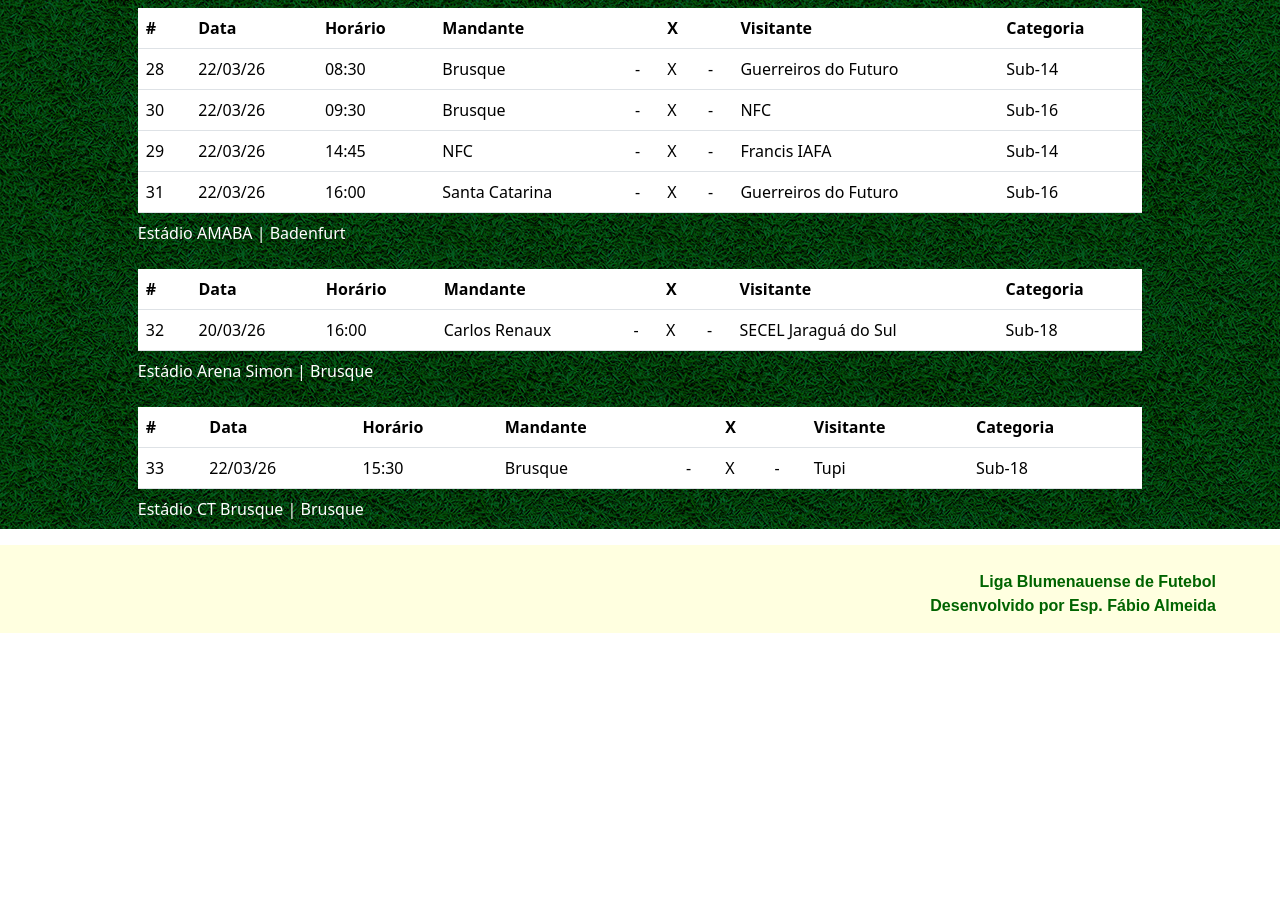
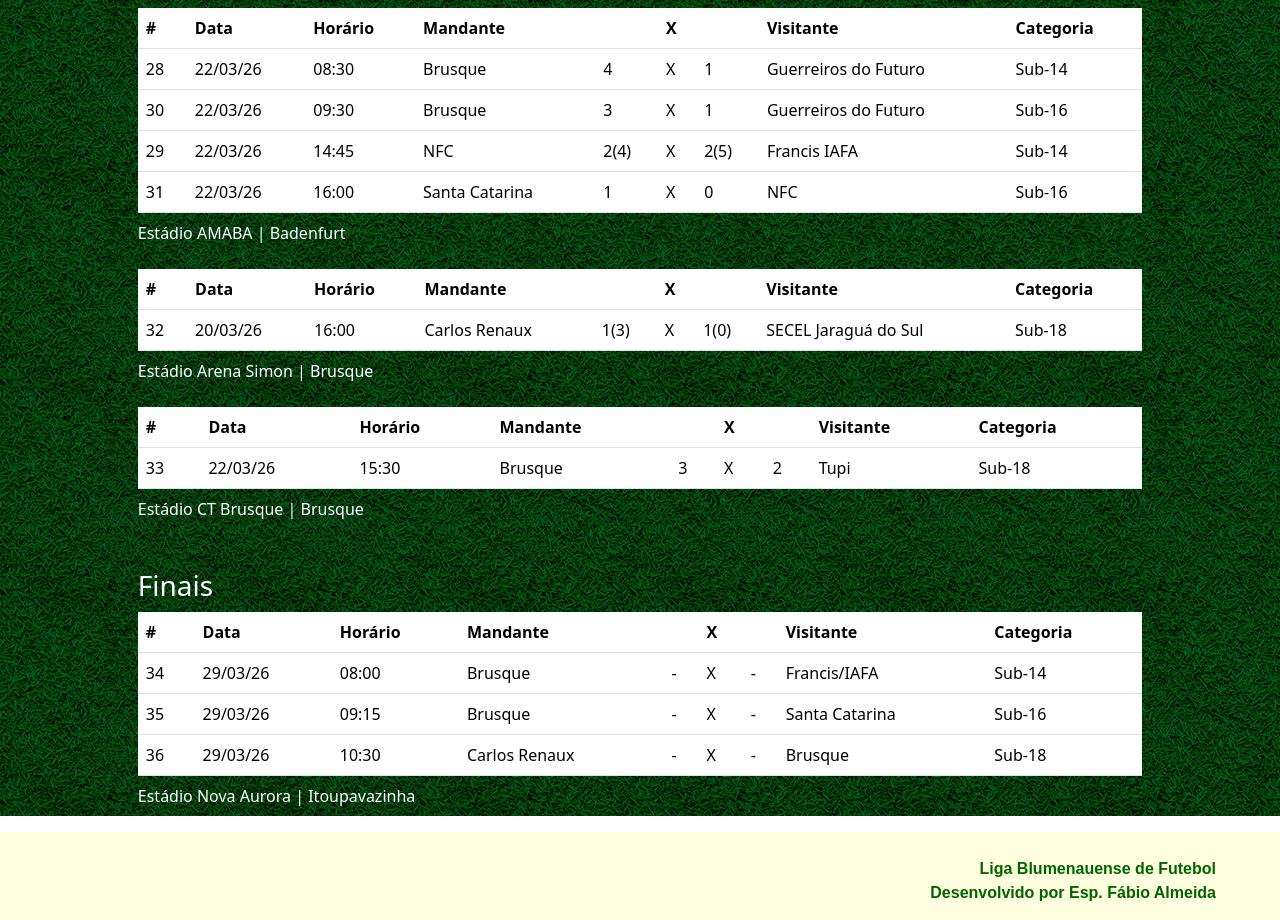
Before and after one commit to espFabioAlmeida/copalbfbase26, an Angular app: page / in a window 1280 px wide. Shown: the part 2700-3620 px from the top of the page. Before the commit the page ends 3333 px from the top, so only its background shows below. Built offline with nearby package versions, Linux system fonts and the light colour scheme.

Commit message:
Atualização finais

```diff
--- a/src/app/tabela/tabela.component.html
+++ b/src/app/tabela/tabela.component.html
@@ -532,9 +532,9 @@
                     <td>22/03/26</td>
                     <td>08:30</td>
                     <td>Brusque</td>
-                    <td>-</td>
+                    <td>4</td>
                     <td>X</td>
-                    <td>-</td>
+                    <td>1</td>
                     <td>Guerreiros do Futuro</td>
                     <td>Sub-14</td>
                 </tr>
@@ -543,10 +543,10 @@
                     <td>22/03/26</td>
                     <td>09:30</td>
                     <td>Brusque</td>
-                    <td>-</td>
+                    <td>3</td>
                     <td>X</td>
-                    <td>-</td>
-                    <td>NFC</td>
+                    <td>1</td>
+                    <td>Guerreiros do Futuro</td>
                     <td>Sub-16</td>
                 </tr>
                 <tr>
@@ -554,9 +554,9 @@
                     <td>22/03/26</td>
                     <td>14:45</td>
                     <td>NFC</td>
-                    <td>-</td>
+                    <td>2(4)</td>
                     <td>X</td>
-                    <td>-</td>
+                    <td>2(5)</td>
                     <td>Francis IAFA</td>
                     <td>Sub-14</td>
                 </tr>
@@ -565,10 +565,10 @@
                     <td>22/03/26</td>
                     <td>16:00</td>
                     <td>Santa Catarina</td>
-                    <td>-</td>
+                    <td>1</td>
                     <td>X</td>
-                    <td>-</td>
-                    <td>Guerreiros do Futuro</td>
+                    <td>0</td>
+                    <td>NFC</td>
                     <td>Sub-16</td>
                 </tr>
             </tbody>
@@ -597,9 +597,9 @@
                     <td>20/03/26</td>
                     <td>16:00</td>
                     <td>Carlos Renaux</td>
-                    <td>-</td>
+                    <td>1(3)</td>
                     <td>X</td>
-                    <td>-</td>
+                    <td>1(0)</td>
                     <td>SECEL Jaraguá do Sul</td>
                     <td>Sub-18</td>
                 </tr>
@@ -629,13 +629,71 @@
                     <td>22/03/26</td>
                     <td>15:30</td>
                     <td>Brusque</td>
-                    <td>-</td>
+                    <td>3</td>
                     <td>X</td>
-                    <td>-</td>
+                    <td>2</td>
                     <td>Tupi</td>
                     <td>Sub-18</td>
                 </tr>
             </tbody>
         </table>
     </section>
+
+    <section class="subtitulo">
+        <h3>Finais</h3>
+    </section>
+
+    <section class="table-responsive-md">
+        <table class="table">
+            <caption class="indicador_tabela">Estádio Nova Aurora | Itoupavazinha</caption>
+            <thead>
+                <tr>
+                    <th scope="col">#</th>
+                    <th scope="col">Data</th>
+                    <th scope="col">Horário</th>
+                    <th scope="col">Mandante</th>
+                    <th scope="col"></th>
+                    <th scope="col">X</th>
+                    <th scope="col"></th>
+                    <th scope="col">Visitante</th>
+                    <th scope="col">Categoria</th>
+                </tr>
+            </thead>
+            <tbody>
+                <tr>
+                    <td>34</td>
+                    <td>29/03/26</td>
+                    <td>08:00</td>
+                    <td>Brusque</td>
+                    <td>-</td>
+                    <td>X</td>
+                    <td>-</td>
+                    <td>Francis/IAFA</td>
+                    <td>Sub-14</td>
+                </tr>
+                <tr>
+                    <td>35</td>
+                    <td>29/03/26</td>
+                    <td>09:15</td>
+                    <td>Brusque</td>
+                    <td>-</td>
+                    <td>X</td>
+                    <td>-</td>
+                    <td>Santa Catarina</td>
+                    <td>Sub-16</td>
+                </tr>
+                <tr>
+                    <td>36</td>
+                    <td>29/03/26</td>
+                    <td>10:30</td>
+                    <td>Carlos Renaux</td>
+                    <td>-</td>
+                    <td>X</td>
+                    <td>-</td>
+                    <td>Brusque</td>
+                    <td>Sub-18</td>
+                </tr>
+            </tbody>
+        </table>
+    </section>
 </div>
```
